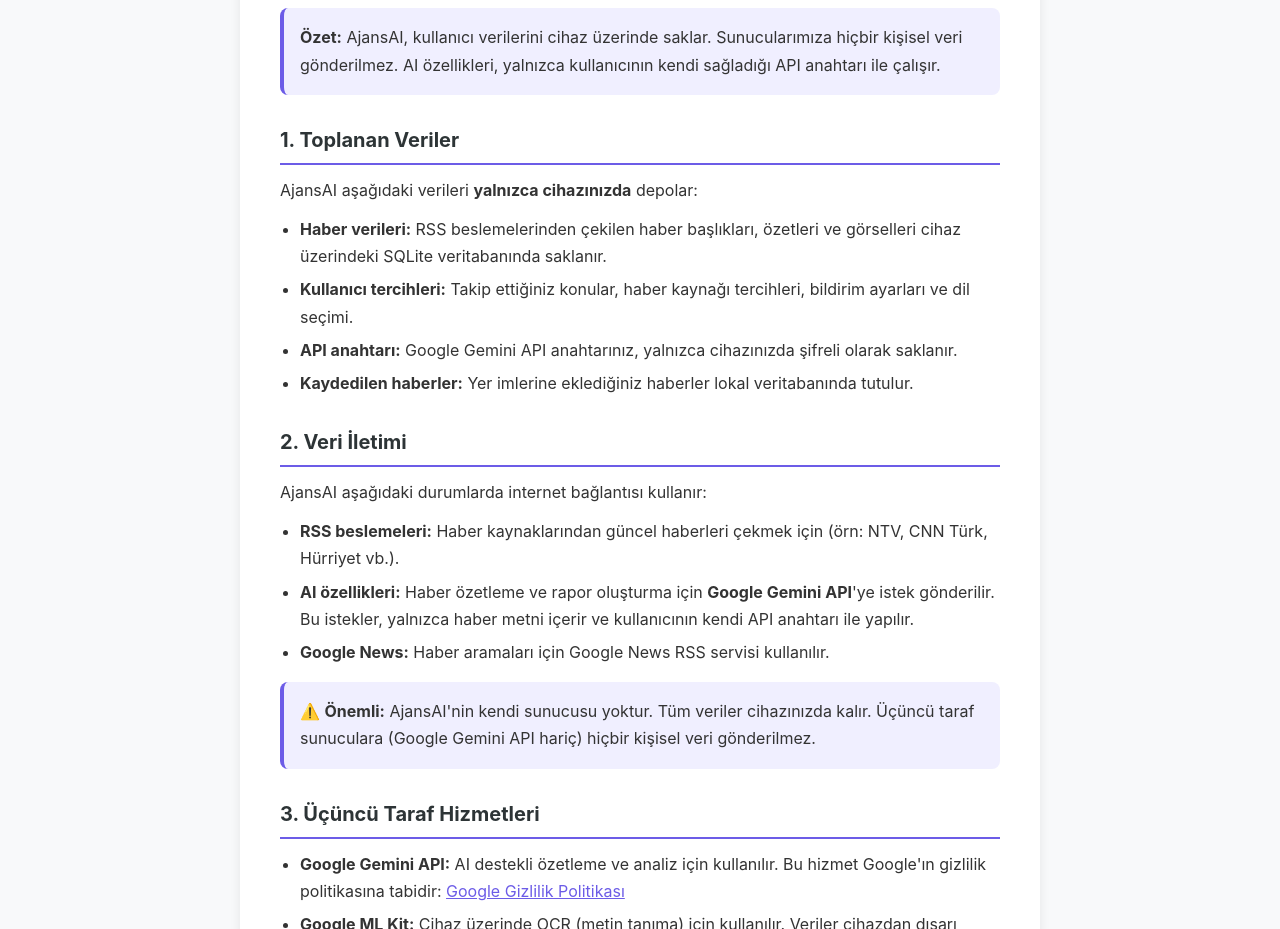
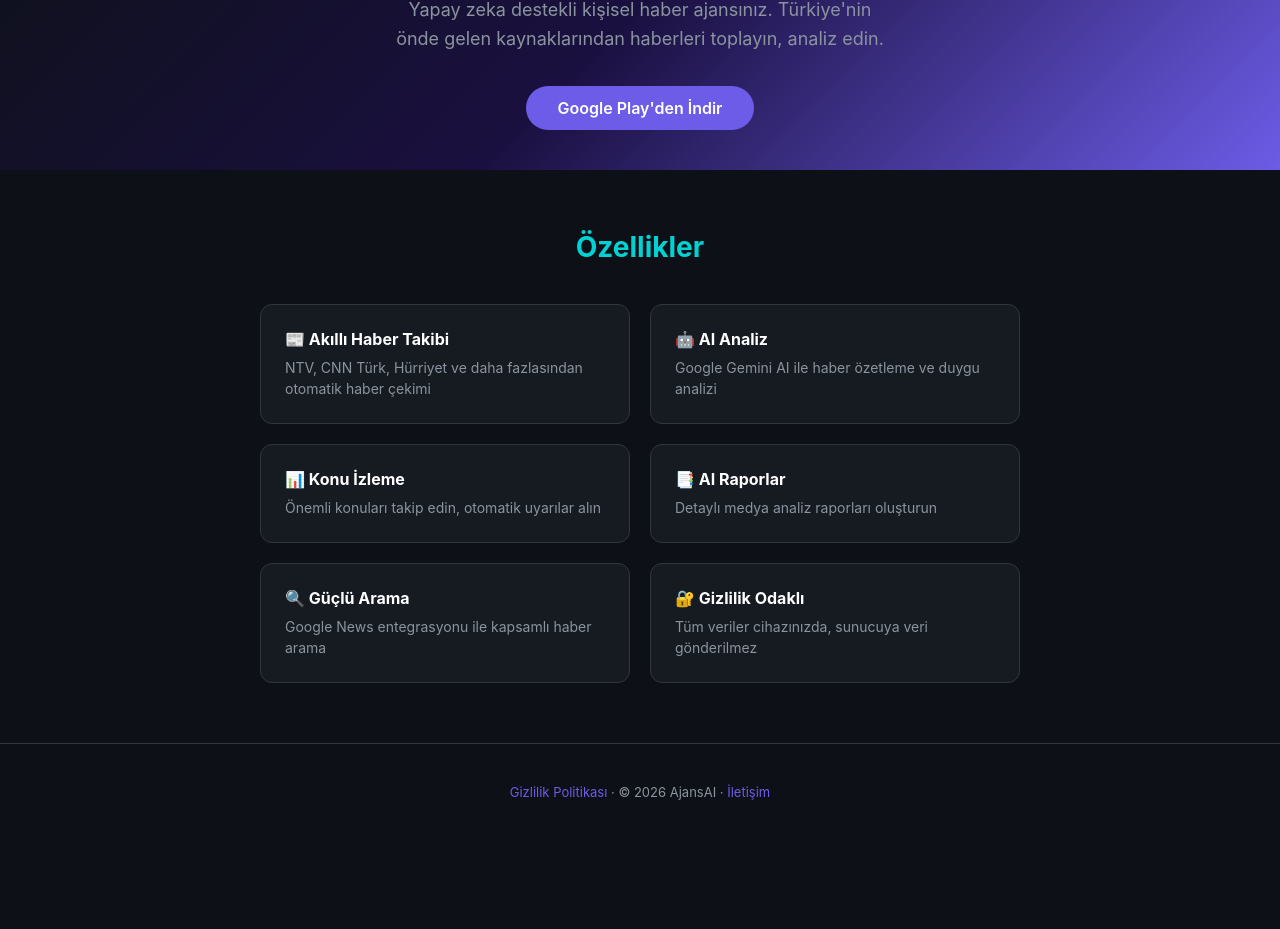
Before and after one commit to daitr2024/ajansai-privacy, a plain HTML site: page index.html in a window 1280 px wide. Shown: the part 155-1084 px from the top of the page. After the commit the page ends 995 px from the top, so only its background shows below. Drawn offline with Linux system fonts and the light colour scheme.

Commit message:
Add landing page + rename privacy

```diff
--- a/index.html
+++ b/index.html
@@ -1,94 +1,160 @@
 <!DOCTYPE html>
 <html lang="tr">
+
 <head>
     <meta charset="UTF-8">
     <meta name="viewport" content="width=device-width, initial-scale=1.0">
-    <title>AjansAI - Gizlilik Politikası</title>
+    <title>AjansAI - AI Destekli Haber Ajansı</title>
     <style>
-        * { margin: 0; padding: 0; box-sizing: border-box; }
+        * {
+            margin: 0;
+            padding: 0;
+            box-sizing: border-box;
+        }
+
         body {
             font-family: -apple-system, BlinkMacSystemFont, 'Segoe UI', Roboto, sans-serif;
-            line-height: 1.7;
-            color: #333;
-            background: #f8f9fa;
-            padding: 20px;
+            background: #0D1117;
+            color: #fff;
+            min-height: 100vh;
         }
-        .container {
+
+        .hero {
+            text-align: center;
+            padding: 80px 20px 40px;
+            background: linear-gradient(135deg, #0D1117 0%, #1a1040 50%, #6C5CE7 100%);
+        }
+
+        .hero h1 {
+            font-size: 48px;
+            margin-bottom: 12px;
+        }
+
+        .hero h1 span {
+            color: #00D2D3;
+        }
+
+        .hero p {
+            color: #8b949e;
+            font-size: 18px;
+            max-width: 500px;
+            margin: 0 auto 32px;
+            line-height: 1.6;
+        }
+
+        .badge {
+            display: inline-block;
+            background: #6C5CE7;
+            color: #fff;
+            padding: 12px 32px;
+            border-radius: 30px;
+            font-weight: 600;
+            text-decoration: none;
+            font-size: 16px;
+        }
+
+        .features {
             max-width: 800px;
             margin: 0 auto;
-            background: #fff;
-            padding: 40px;
+            padding: 60px 20px;
+        }
+
+        .features h2 {
+            text-align: center;
+            font-size: 28px;
+            margin-bottom: 40px;
+            color: #00D2D3;
+        }
+
+        .grid {
+            display: grid;
+            grid-template-columns: 1fr 1fr;
+            gap: 20px;
+        }
+
+        .card {
+            background: #161B22;
+            border: 1px solid #30363d;
             border-radius: 12px;
-            box-shadow: 0 2px 12px rgba(0,0,0,0.08);
+            padding: 24px;
         }
-        h1 { color: #6C5CE7; margin-bottom: 8px; font-size: 28px; }
-        h2 { color: #2d3436; margin-top: 28px; margin-bottom: 12px; font-size: 20px; border-bottom: 2px solid #6C5CE7; padding-bottom: 6px; }
-        p { margin-bottom: 12px; }
-        ul { margin-left: 20px; margin-bottom: 12px; }
-        li { margin-bottom: 6px; }
-        .date { color: #636e72; font-size: 14px; margin-bottom: 24px; }
-        .highlight { background: #f0efff; padding: 16px; border-radius: 8px; margin: 16px 0; border-left: 4px solid #6C5CE7; }
-        a { color: #6C5CE7; }
+
+        .card h3 {
+            font-size: 16px;
+            margin-bottom: 8px;
+        }
+
+        .card p {
+            color: #8b949e;
+            font-size: 14px;
+            line-height: 1.5;
+        }
+
+        .footer {
+            text-align: center;
+            padding: 40px 20px;
+            color: #8b949e;
+            font-size: 13px;
+            border-top: 1px solid #30363d;
+        }
+
+        .footer a {
+            color: #6C5CE7;
+            text-decoration: none;
+        }
+
+        @media (max-width: 600px) {
+            .grid {
+                grid-template-columns: 1fr;
+            }
+
+            .hero h1 {
+                font-size: 32px;
+            }
+        }
     </style>
 </head>
+
 <body>
-    <div class="container">
-        <h1>🛡️ AjansAI Gizlilik Politikası</h1>
-        <p class="date">Son güncelleme: 10 Mart 2026</p>
-
-        <div class="highlight">
-            <strong>Özet:</strong> AjansAI, kullanıcı verilerini cihaz üzerinde saklar. Sunucularımıza hiçbir kişisel veri gönderilmez. AI özellikleri, yalnızca kullanıcının kendi sağladığı API anahtarı ile çalışır.
+    <div class="hero">
+        <h1>Ajans<span>AI</span></h1>
+        <p>Yapay zeka destekli kişisel haber ajansınız. Türkiye'nin önde gelen kaynaklarından haberleri toplayın, analiz
+            edin.</p>
+        <a href="https://play.google.com/store/apps/details?id=com.ajansai.app" class="badge">Google Play'den İndir</a>
+    </div>
+    <div class="features">
+        <h2>Özellikler</h2>
+        <div class="grid">
+            <div class="card">
+                <h3>📰 Akıllı Haber Takibi</h3>
+                <p>NTV, CNN Türk, Hürriyet ve daha fazlasından otomatik haber çekimi</p>
+            </div>
+            <div class="card">
+                <h3>🤖 AI Analiz</h3>
+                <p>Google Gemini AI ile haber özetleme ve duygu analizi</p>
+            </div>
+            <div class="card">
+                <h3>📊 Konu İzleme</h3>
+                <p>Önemli konuları takip edin, otomatik uyarılar alın</p>
+            </div>
+            <div class="card">
+                <h3>📑 AI Raporlar</h3>
+                <p>Detaylı medya analiz raporları oluşturun</p>
+            </div>
+            <div class="card">
+                <h3>🔍 Güçlü Arama</h3>
+                <p>Google News entegrasyonu ile kapsamlı haber arama</p>
+            </div>
+            <div class="card">
+                <h3>🔐 Gizlilik Odaklı</h3>
+                <p>Tüm veriler cihazınızda, sunucuya veri gönderilmez</p>
+            </div>
         </div>
-
-        <h2>1. Toplanan Veriler</h2>
-        <p>AjansAI aşağıdaki verileri <strong>yalnızca cihazınızda</strong> depolar:</p>
-        <ul>
-            <li><strong>Haber verileri:</strong> RSS beslemelerinden çekilen haber başlıkları, özetleri ve görselleri cihaz üzerindeki SQLite veritabanında saklanır.</li>
-            <li><strong>Kullanıcı tercihleri:</strong> Takip ettiğiniz konular, haber kaynağı tercihleri, bildirim ayarları ve dil seçimi.</li>
-            <li><strong>API anahtarı:</strong> Google Gemini API anahtarınız, yalnızca cihazınızda şifreli olarak saklanır.</li>
-            <li><strong>Kaydedilen haberler:</strong> Yer imlerine eklediğiniz haberler lokal veritabanında tutulur.</li>
-        </ul>
-
-        <h2>2. Veri İletimi</h2>
-        <p>AjansAI aşağıdaki durumlarda internet bağlantısı kullanır:</p>
-        <ul>
-            <li><strong>RSS beslemeleri:</strong> Haber kaynaklarından güncel haberleri çekmek için (örn: NTV, CNN Türk, Hürriyet vb.).</li>
-            <li><strong>AI özellikleri:</strong> Haber özetleme ve rapor oluşturma için <strong>Google Gemini API</strong>'ye istek gönderilir. Bu istekler, yalnızca haber metni içerir ve kullanıcının kendi API anahtarı ile yapılır.</li>
-            <li><strong>Google News:</strong> Haber aramaları için Google News RSS servisi kullanılır.</li>
-        </ul>
-        <div class="highlight">
-            ⚠️ <strong>Önemli:</strong> AjansAI'nin kendi sunucusu yoktur. Tüm veriler cihazınızda kalır. Üçüncü taraf sunuculara (Google Gemini API hariç) hiçbir kişisel veri gönderilmez.
-        </div>
-
-        <h2>3. Üçüncü Taraf Hizmetleri</h2>
-        <ul>
-            <li><strong>Google Gemini API:</strong> AI destekli özetleme ve analiz için kullanılır. Bu hizmet Google'ın gizlilik politikasına tabidir: <a href="https://policies.google.com/privacy" target="_blank">Google Gizlilik Politikası</a></li>
-            <li><strong>Google ML Kit:</strong> Cihaz üzerinde OCR (metin tanıma) için kullanılır. Veriler cihazdan dışarı çıkmaz.</li>
-        </ul>
-
-        <h2>4. Veri Güvenliği</h2>
-        <ul>
-            <li>Tüm API anahtarları cihazda şifreli olarak saklanır.</li>
-            <li>Tüm ağ iletişimleri HTTPS üzerinden yapılır.</li>
-            <li>Uygulama herhangi bir analitik veya izleme aracı kullanmaz.</li>
-            <li>Kullanıcı verileri hiçbir şekilde reklam amacıyla kullanılmaz.</li>
-        </ul>
-
-        <h2>5. Kullanıcı Hakları</h2>
-        <ul>
-            <li>Uygulamayı kaldırdığınızda tüm veriler otomatik olarak silinir.</li>
-            <li>Ayarlar sayfasından tüm verileri sıfırlayabilirsiniz.</li>
-            <li>Yapılandırma yedeğini dışa aktarıp içe aktarabilirsiniz.</li>
-        </ul>
-
-        <h2>6. Çocukların Gizliliği</h2>
-        <p>AjansAI 13 yaş altı çocuklara yönelik değildir. Bilinçli olarak 13 yaş altı çocuklardan kişisel bilgi toplamıyoruz.</p>
-
-        <h2>7. Değişiklikler</h2>
-        <p>Bu gizlilik politikası zaman zaman güncellenebilir. Değişiklikler bu sayfada yayınlanacaktır.</p>
-
-        <h2>8. İletişim</h2>
-        <p>Gizlilik politikası hakkında sorularınız için: <a href="mailto:ajansai.app@gmail.com">ajansai.app@gmail.com</a></p>
+    </div>
+    <div class="footer">
+        <p><a href="privacy.html">Gizlilik Politikası</a> · © 2026 AjansAI · <a
+                href="mailto:ajansai.app@gmail.com">İletişim</a></p>
     </div>
 </body>
+
 </html>
```
Also changed, not shown: privacy.html (added, +94 -0 lines).
